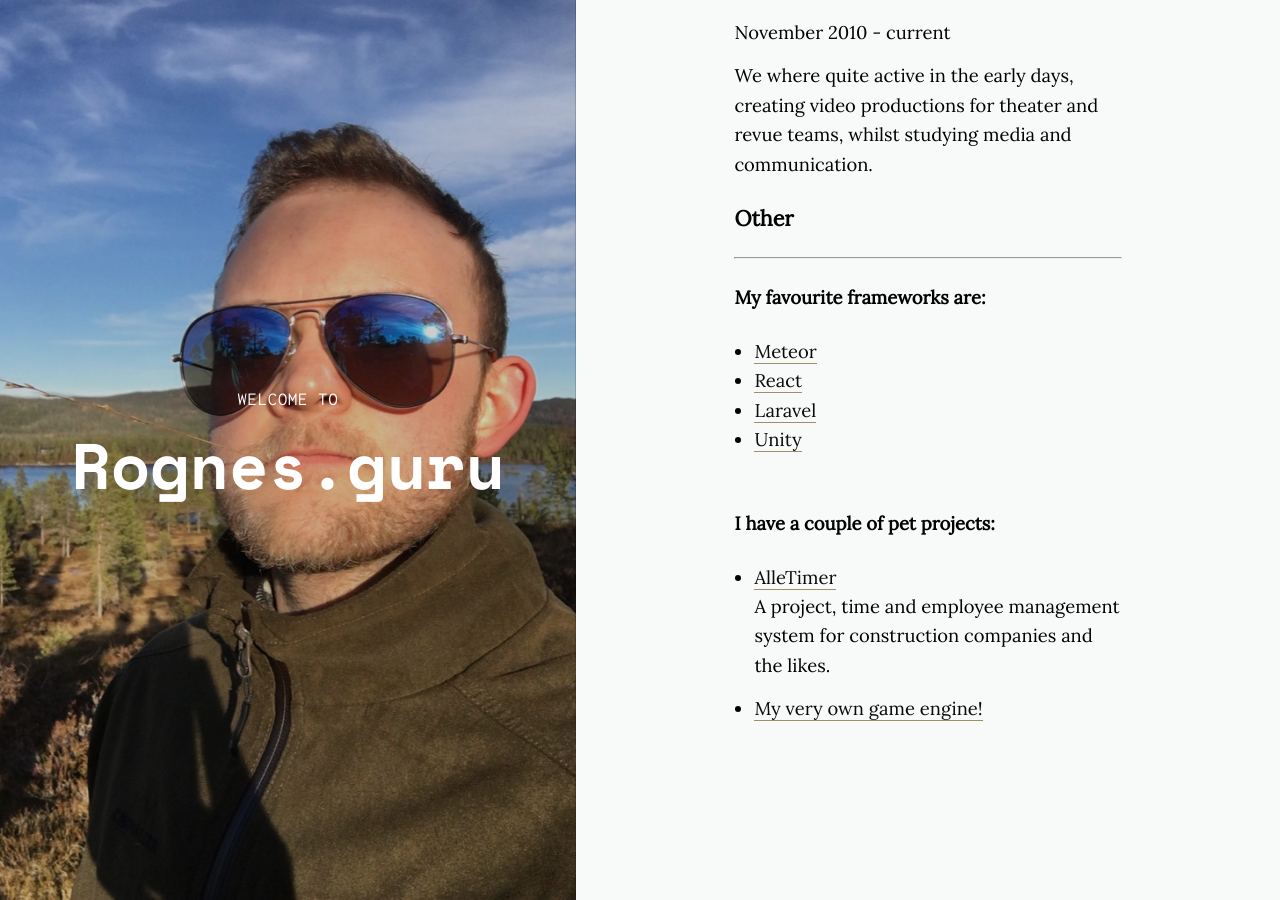
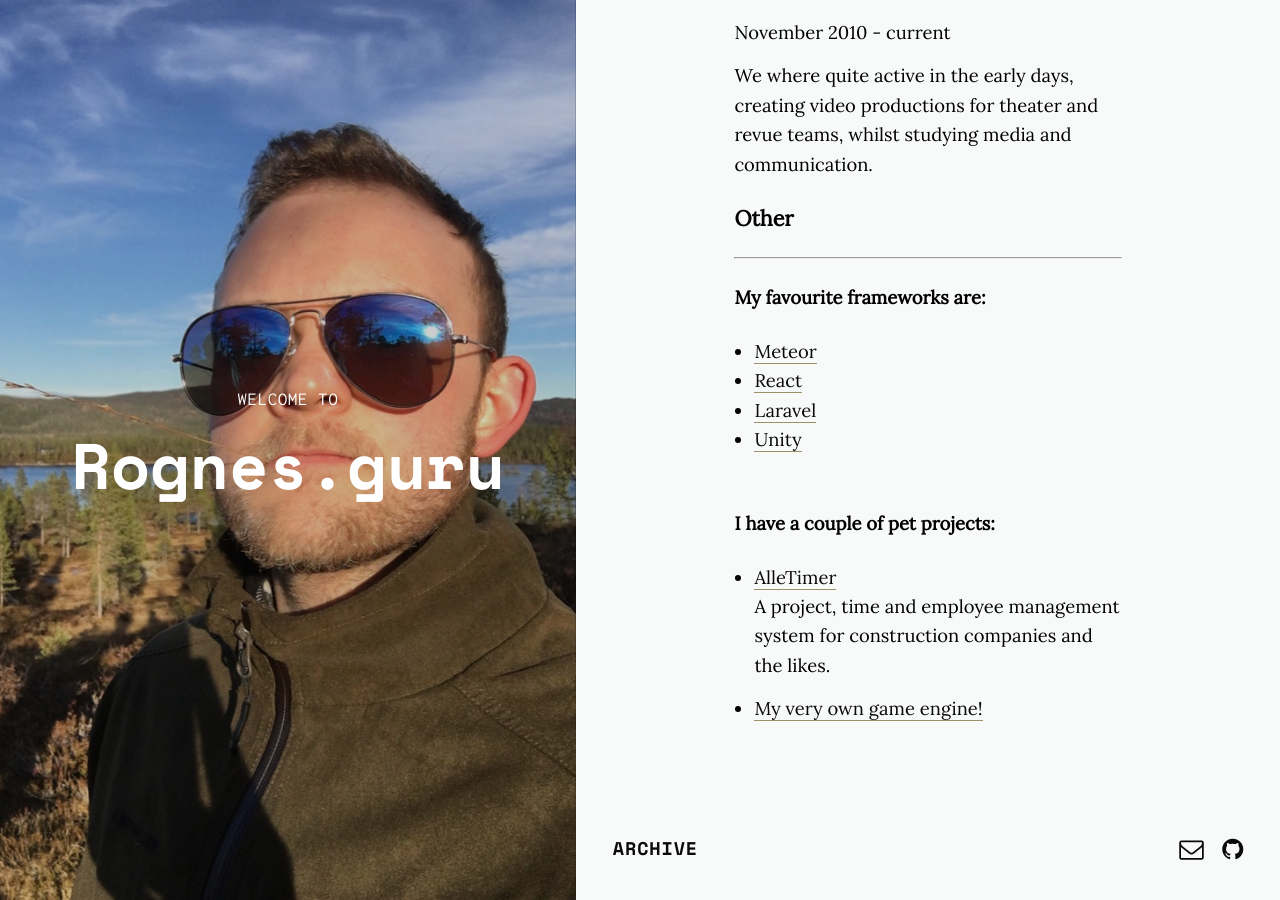
Before and after one commit to marcusrognes/homepage, a Jekyll site: the page built from index.html, in a window 1280 px wide and 900 px high, scrolled down 2399 px. Built offline with Jekyll 4.4.1, drawn with Linux system fonts in a browser that asks for light colours; nearby versions of some CDN libraries; the list of posts is cut into pages by our own code.

Commit message:
Fixed some bugs

```diff
--- a/_includes/category.html
+++ b/_includes/category.html
@@ -26,9 +26,11 @@
                 {% for post in site.categories[page.title] %}
                 <li class="preview" itemprop="blogPost" itemscope itemtype="http://schema.org/BlogPosting">
                     <a class="preview__link" href="{{ post.url | prepend: site.baseurl }}" itemprop="url">
-              <span class="preview__date" itemprop="datePublished" datetime="{{ post.date | date_to_xmlschema }}">{{ post.date | date: "%b %-d, %Y" }}</span>
+                        <span class="preview__date" itemprop="datePublished"
+                              datetime="{{ post.date | date_to_xmlschema }}">{{ post.date | date: "%b %-d, %Y" }}</span>
                         <h2 class="preview__header" itemprop="name">{{ post.title }}</h2>
-              <p class="preview__excerpt" itemprop="description">{{ post.content | strip_html | truncatewords: 30 }}</p>
+                        <p class="preview__excerpt" itemprop="description">{{ post.content | strip_html | truncatewords:
+                            30 }}</p>
                         <span class="preview__more">Read More</span>
                     </a>
                 </li>
--- a/_layouts/post.html
+++ b/_layouts/post.html
@@ -50,7 +50,8 @@ layout: default
 
 {% if page.previous.url %}
 <section class="next">
-    <a class="next__link" href="{{page.previous.url | prepend: site.baseurl }}" style="background-image: url('{{ page.previous.image }}');">
+    <a class="next__link" href="{{page.previous.url | prepend: site.baseurl }}"
+       style="background-image: url('{{ page.previous.image }}');">
         <div class="next__container">
             <span>Read Next</span>
             <h2>{{page.previous.title}}</h2>
--- a/index.html
+++ b/index.html
@@ -24,6 +24,7 @@ layout: default
 
         <div class="tab">
             {% include about-page.html %}
+            {% include archive-link.html %}
         </div>
 
         <div class="tab">
```
Also changed, not shown: archive.html (indentation only). Lines whose indentation alone changed are shown as unchanged.
